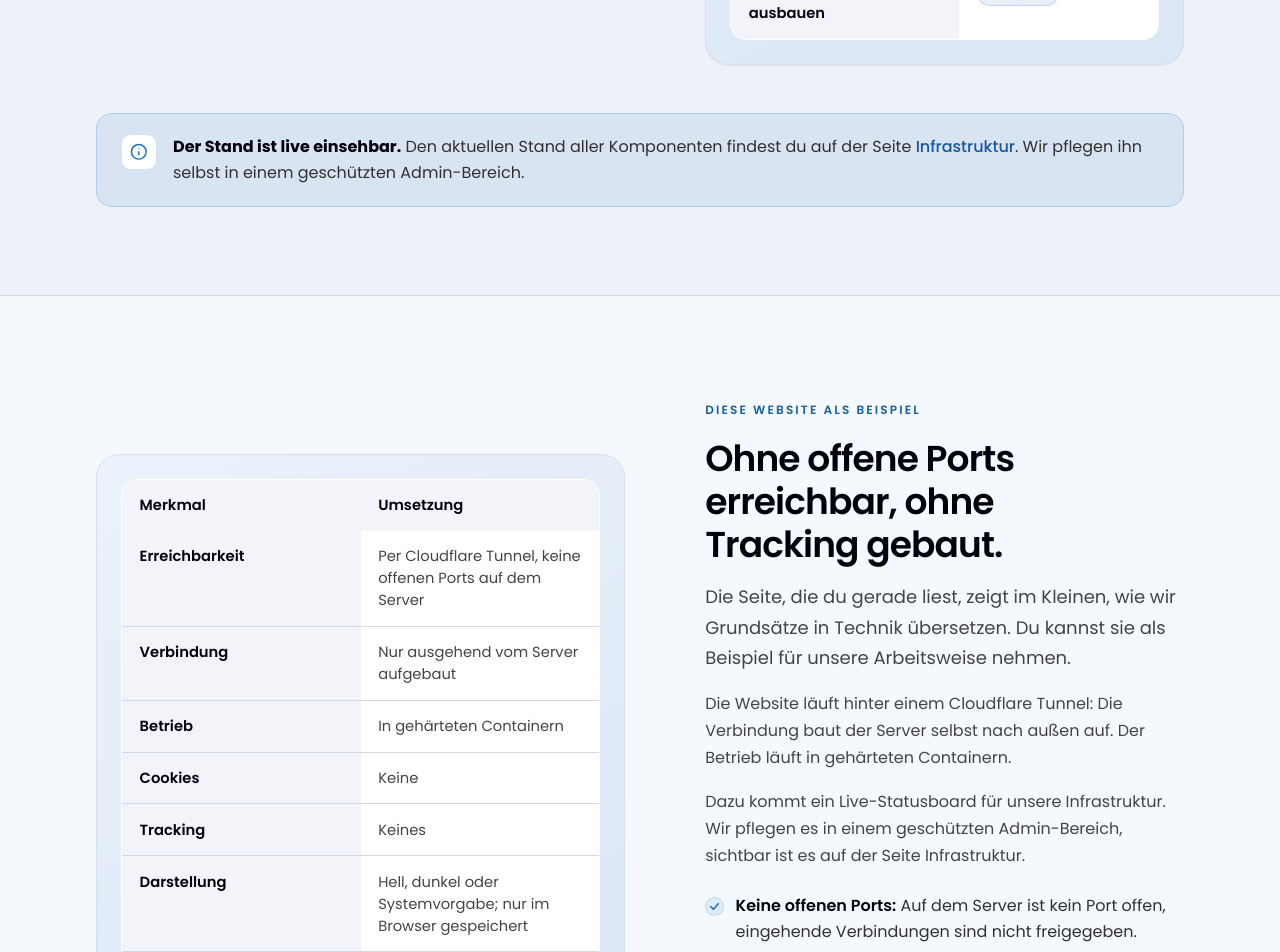
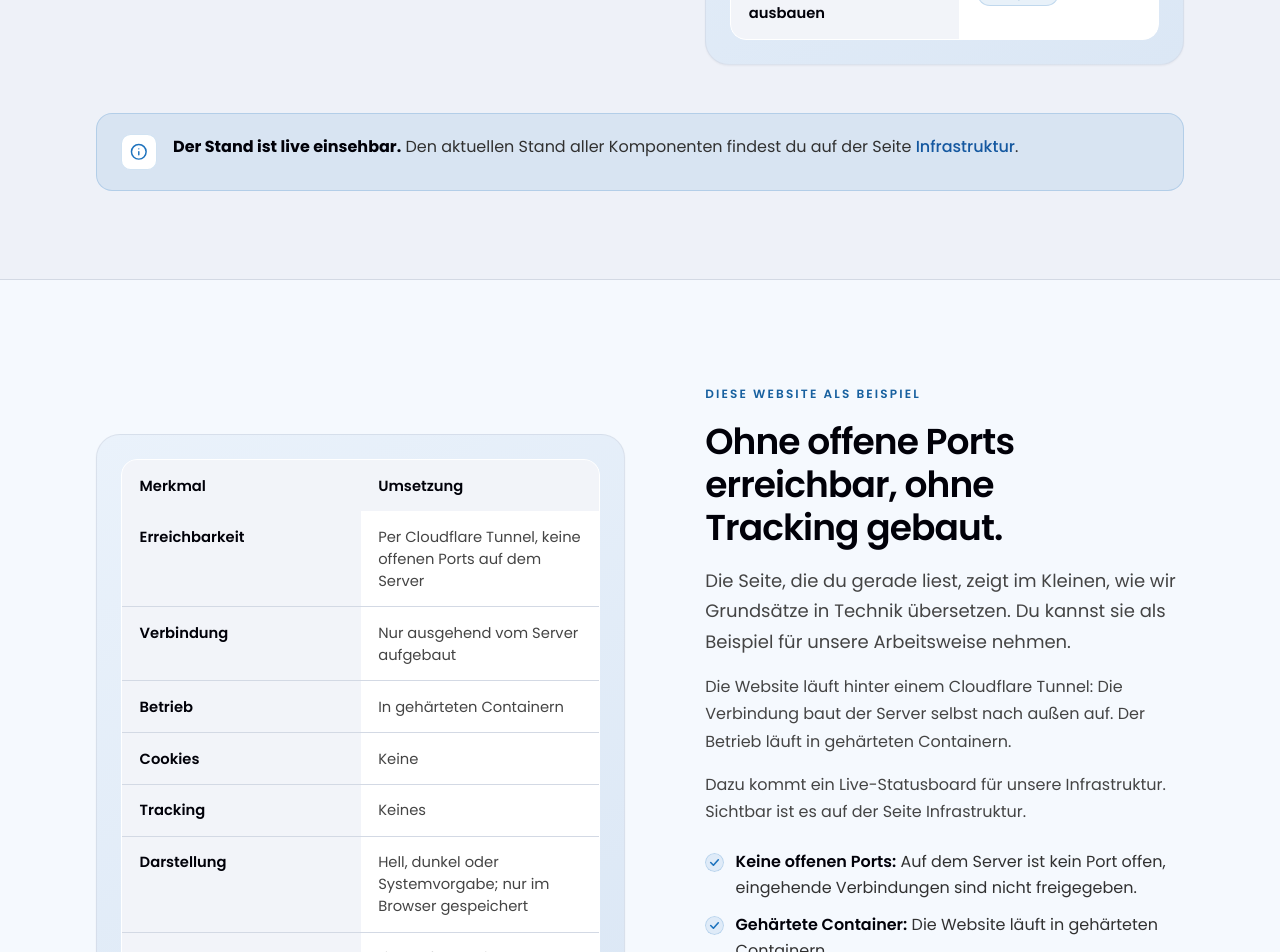
Before and after one commit to cubiqstudio/vylarisdata, a Next.js app: page /technologie in a window 1280 px wide. Shown: the part 3020-3972 px from the top of the page. Built offline with nearby package versions, Linux system fonts and the light colour scheme.

Commit message:
Remove statements about maintaining the status board ourselves

```diff
--- a/content/infrastruktur.tsx
+++ b/content/infrastruktur.tsx
@@ -49,7 +49,7 @@ export const pageText = {
   live: {
     eyebrow: "Live",
     title: "Live-Status unserer Systeme.",
-    lead: "Diesen Status pflegen wir selbst in einem geschützten Admin-Bereich. Die Übersicht wird bei jedem Aufruf der Seite neu geladen. Befindet sich ein System in Wartung, siehst du das hier genauso wie eine Störung.",
+    lead: "Die Übersicht wird bei jedem Aufruf der Seite neu geladen. Befindet sich ein System in Wartung, siehst du das hier genauso wie eine Störung.",
   },
   warum: {
     eyebrow: "Warum eigene Hardware",
@@ -85,7 +85,7 @@ export const facts: readonly Fact[] = [
   { id: "netz", value: "Eigenes IP-Subnetz", label: "Dazu ein Network-Server, der unsere Internetanbindung regelt." },
   { id: "pbs", value: "PBS-Backup-System", label: "Ein eigenes System für Backups." },
   { id: "security", value: "Sicherheitssystem", label: "Ein Sicherheitssystem mit eigenem, internem Netzwerk-Setup." },
-  { id: "live", value: "Live-Status", label: "Der Zustand unserer Systeme, von uns gepflegt und direkt auf dieser Seite sichtbar." },
+  { id: "live", value: "Live-Status", label: "Der Zustand unserer Systeme, direkt auf dieser Seite sichtbar." },
 ];
 
 export const rawCapacityNote = `Aktuell sind ${ssdTbNow} TB SSD in Betrieb. Der Rest ist im Aufbau: Das Ausbauziel sind ${ssdServers} × ${ssdTbEach} TB SSD (= ${ssdTbTotal} TB) plus knapp 500 TB HDD, zusammen knapp 1 PB Rohkapazität. Gemeint ist die Summe der Laufwerke vor Redundanz, die nutzbare Kapazität liegt je nach Redundanz darunter.`;
--- a/content/kontakt.tsx
+++ b/content/kontakt.tsx
@@ -72,7 +72,7 @@ export const behindCallout = (
     <A className="link" href="/infrastruktur/">
       Infrastruktur
     </A>{" "}
-    – auch dann, wenn etwas gerade gewartet wird. Das Live-Status-Board pflegen wir selbst.
+    – auch dann, wenn etwas gerade gewartet wird.
   </>
 );
 
@@ -273,7 +273,7 @@ export const resources: readonly KontaktTileData[] = [
   {
     icon: "server",
     title: "Live-Status der Infrastruktur",
-    text: "Ob ein System im Betrieb ist oder gewartet wird, zeigt unser Status-Board – öffentlich einsehbar und von uns gepflegt.",
+    text: "Ob ein System im Betrieb ist oder gewartet wird, zeigt unser Status-Board, öffentlich einsehbar.",
     href: "/infrastruktur/",
     more: "Zur Infrastruktur",
   },
--- a/content/oekosystem.tsx
+++ b/content/oekosystem.tsx
@@ -417,7 +417,7 @@ export const siteProofs: readonly FeatureTileData[] = [
   {
     icon: "activity",
     title: "Live-Status",
-    text: "Der Zustand unserer Infrastruktur ist auf der Seite Infrastruktur sichtbar. Wir pflegen ihn selbst und blenden auch ein, was in Wartung ist.",
+    text: "Der Zustand unserer Infrastruktur ist auf der Seite Infrastruktur sichtbar. Dort steht auch, was gerade in Wartung ist.",
   },
 ];
 
--- a/content/technologie.tsx
+++ b/content/technologie.tsx
@@ -168,7 +168,7 @@ export const hardwareCallout = (
     <A className="link" href="/infrastruktur/">
       Infrastruktur
     </A>
-    . Wir pflegen ihn selbst in einem geschützten Admin-Bereich.
+    .
   </>
 );
 
@@ -277,7 +277,7 @@ export const areas: readonly TechTileData[] = [
 export const website = {
   paragraphs: [
     "Die Website läuft hinter einem Cloudflare Tunnel: Die Verbindung baut der Server selbst nach außen auf. Der Betrieb läuft in gehärteten Containern.",
-    "Dazu kommt ein Live-Statusboard für unsere Infrastruktur. Wir pflegen es in einem geschützten Admin-Bereich, sichtbar ist es auf der Seite Infrastruktur.",
+    "Dazu kommt ein Live-Statusboard für unsere Infrastruktur. Sichtbar ist es auf der Seite Infrastruktur.",
   ],
   button: { href: "/infrastruktur/", label: "Live-Status ansehen" },
 } as const;
@@ -291,7 +291,7 @@ export const websiteSpecs: readonly (readonly [string, string])[] = [
   ["Cookies", "Keine"],
   ["Tracking", "Keines"],
   ["Darstellung", "Hell, dunkel oder Systemvorgabe; nur im Browser gespeichert"],
-  ["Statusboard", "Live, gepflegt in einem geschützten Admin-Bereich"],
+  ["Statusboard", "Live auf der Seite Infrastruktur"],
 ];
 
 export const websiteChecks = [
--- a/content/ueber-uns.tsx
+++ b/content/ueber-uns.tsx
@@ -180,8 +180,7 @@ export const transparencyHead: UuHeadData = {
 export const transparencyCopy = (
   <p>
     Transparenz gehört für uns zum Angebot: Auf unserer Website steht nicht nur, was in Betrieb ist, sondern auch, was
-    gerade aufgebaut oder gewartet wird und was geplant ist. Den Stand pflegen wir selbst in einem geschützten Bereich und zeigen ihn
-    live auf der Infrastruktur-Seite.
+    gerade aufgebaut oder gewartet wird und was geplant ist. Den Stand zeigen wir live auf der Infrastruktur-Seite.
   </p>
 );
 
```
